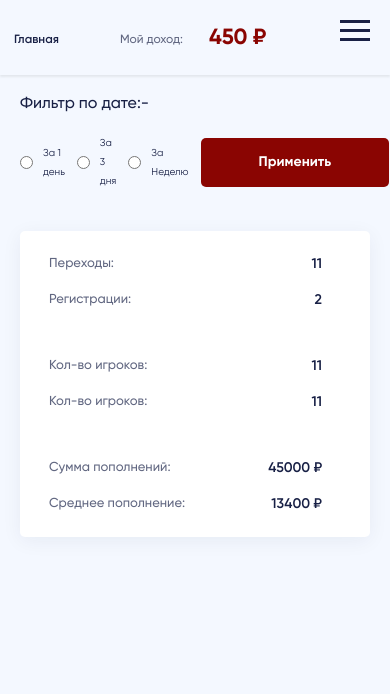
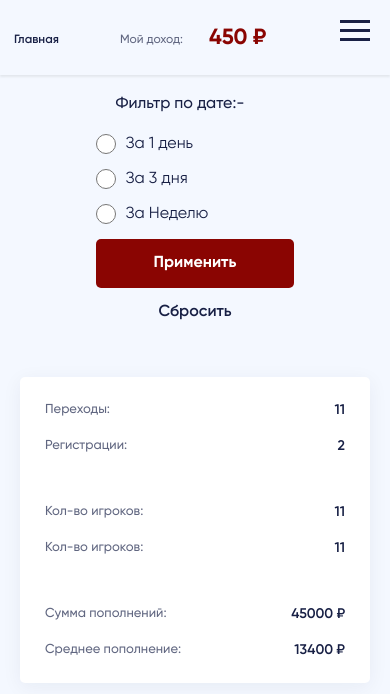
Before and after one commit to lvalentyn/lk-master, a website with bundled scripts: page src/index.html in a window 390 px wide. Built offline with nearby package versions, Linux system fonts and the light colour scheme; files whose address does not match are found by name.

Commit message:
index adaptive

```diff
--- a/src/css/components/_media.scss
+++ b/src/css/components/_media.scss
@@ -102,6 +102,9 @@
 //     position: relative;
 //     z-index: 555;
 //   }
+.lk-content {
+	min-width: 67%;
+}
 .page-wrapper {
 	overflow: hidden;
 }
@@ -154,6 +157,12 @@
   }
   .lk-content__wrapper {
 	  width: 100%;
+  }
+  .lk-content__filter {
+	  flex-wrap: wrap;
+  }
+  .lk-content__info-inner {
+	  max-width: 100%;
   }
   .burger {
 	display: block;
@@ -290,7 +299,20 @@ body.lock {
 }
 
 @media (max-width: 720px) {
-
+	.lk-content__filter {
+	flex-direction: column;
+	align-items: start;
+  }
+  .lk-content__filter-title {
+	  margin-bottom: 20px;
+  }
+  .lk-content__form {
+	  flex-direction: column;
+	  align-items: start;
+  }
+  .lk-content__filter-label {
+	  margin-bottom: 15px;
+  }
   .support__top-inner {
     display: block;
   }
@@ -322,9 +344,7 @@ body.lock {
     font-size: 12px;
     line-height: 16px;
   }
-  .lk-content__filter {
-    display: block;
-  }
+
   .lk-content__filter-title {
     margin-bottom: 20px;
   }
@@ -338,20 +358,10 @@ body.lock {
     font-size: 13px;
     line-height: 15px;
   }
-  .lk-btn {
-    font-size: 14px;
-
-  }
   .lk-banner_img {
     width: 100%;
   }
-  .lk-interes__content-title {
-    font-size: 22px;
-  }
-  .lk-interes__content-text {
-    font-size: 12px;
 
-  }
   .sidebar.open  {
 	  width: 100%;
   }
@@ -359,6 +369,12 @@ body.lock {
 
 
 @media (max-width: 465px) {
+	.lk-content__info-inner {
+		padding: 0px 25px 0px 25px;
+	}
+	.lk-content__filter {
+		align-items: center;
+	}
   .support__top-info {
     display: block;
   }
@@ -382,9 +398,7 @@ body.lock {
     display: block;
     width: 100%;
   }
-  .lk-content__filter-label {
-    font-size: 12px;
-  }
+
   .lk-interes__info-text {
     font-size: 10px;
   }
@@ -404,14 +418,7 @@ body.lock {
     margin-right: 10px;
 
   }
-  .lk-content__filter-label {
-    font-size: 10px;
-  }
-  .lk-content__filter-input {
 
-    width: 15px;
-    height: 15px;
-  }
   .lk-content__info-name {
     font-size: 13px;
 
--- a/src/index.html
+++ b/src/index.html
@@ -13,6 +13,7 @@
 
 <body>
     <div class="page-wrapper">
+        <div class="darkbg"></div>
         <div class="container">
             <div class="lk-wrapper">
                 <div class="sidebar">
```
Also changed, not shown: build/css/main.css, build/index.html.
